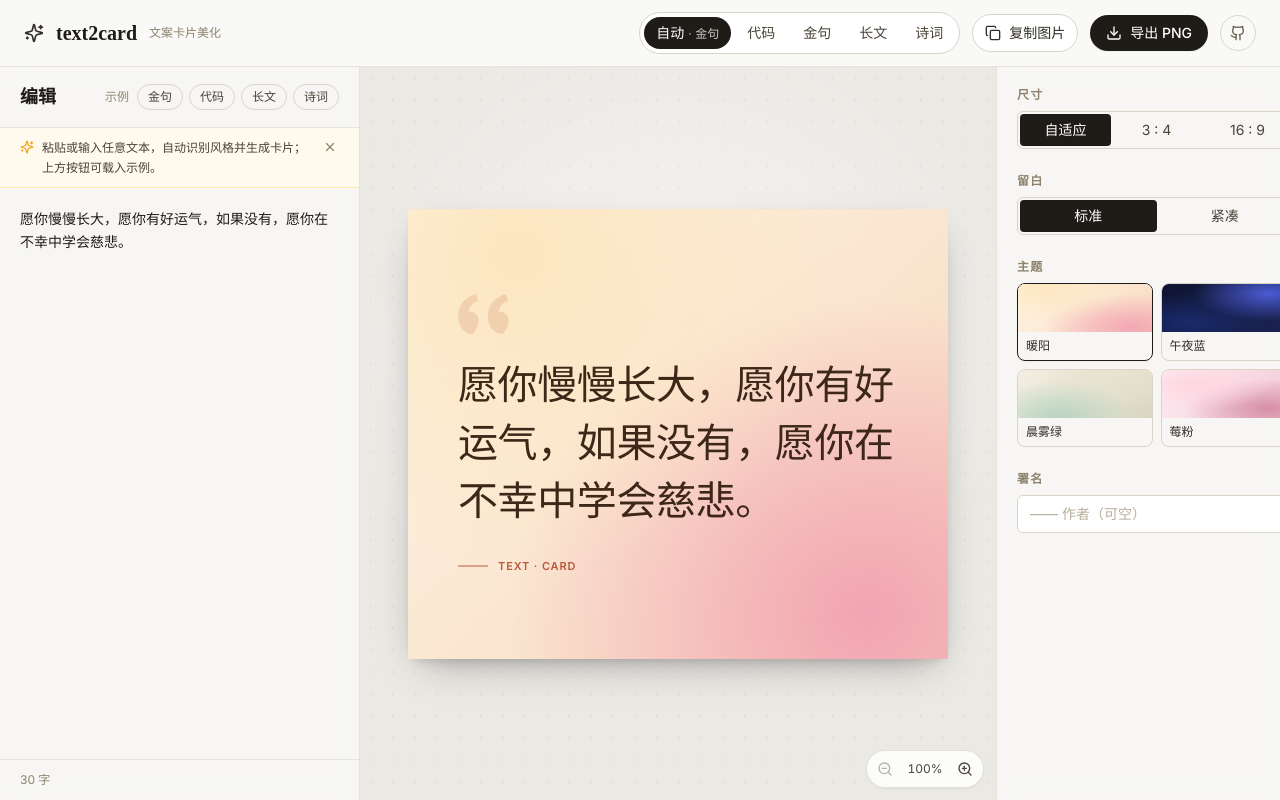
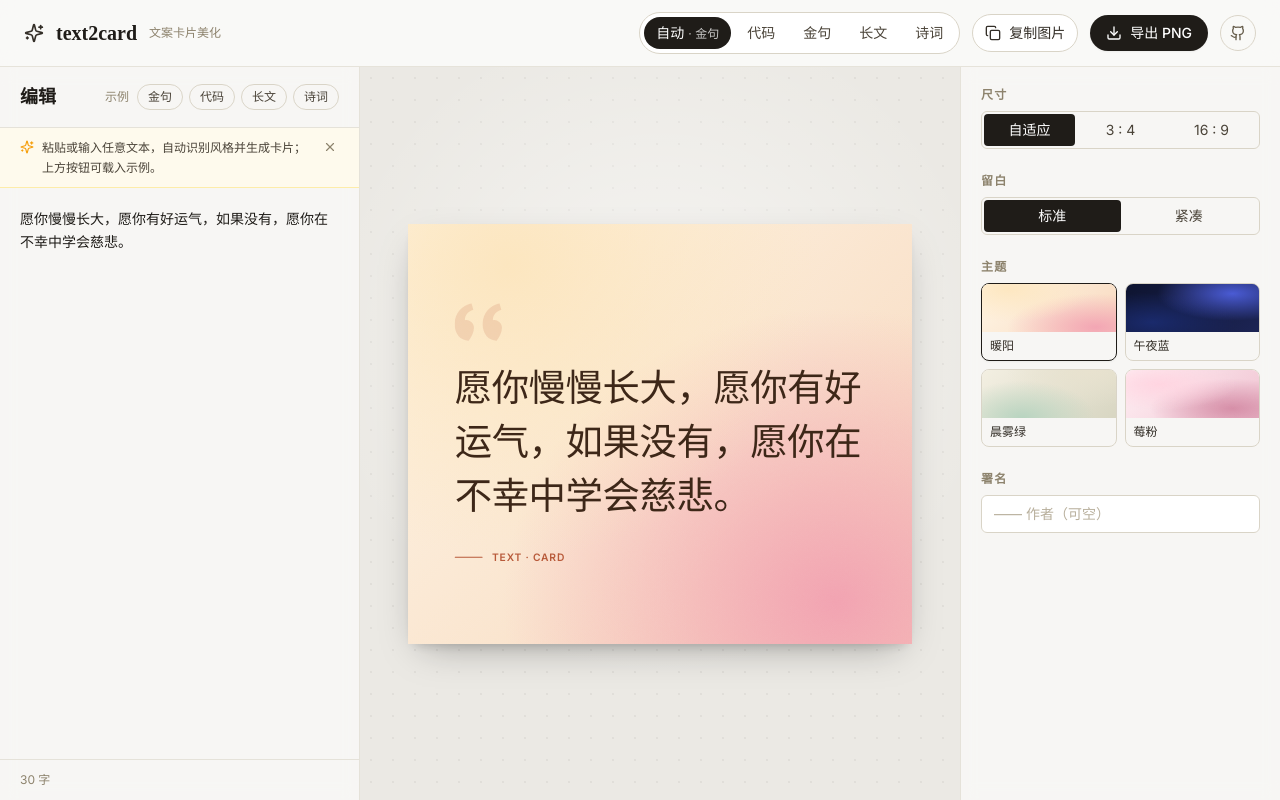
Before and after one commit to zxw1992/text2card, a React (Vite) app: page / in a window 1280 px wide. Built offline with nearby package versions, Linux system fonts and the light colour scheme; a web font is replaced by a local one.

Commit message:
revert: 移除手机预览缩放（P1）
手机上用户本能是双指捏合，触发的是浏览器整页缩放（非按钮缩放），
两者割裂、体验差。撤回 Preview 缩放控件与相关状态，回到「适应铺满」。
P2（手机默认 3:4）保留。

```diff
--- a/src/components/Preview.tsx
+++ b/src/components/Preview.tsx
@@ -1,6 +1,5 @@
 import { useEffect, useRef, useState } from 'react'
 import type { ReactNode } from 'react'
-import { ZoomIn, ZoomOut } from 'lucide-react'
 import { SIZE_DIMENSIONS, type SizeMode } from './CardFrame'
 
 interface Props {
@@ -9,12 +8,6 @@ interface Props {
   className?: string
   onFitContent?: () => void
 }
-
-// 预览缩放：1 = 适应（铺满），可放大到 3 倍拖动查看细节（只放大预览，不影响导出）
-const ZOOM_MIN = 1
-const ZOOM_MAX = 3
-const ZOOM_STEP = 0.5
-const clampZoom = (z: number) => Math.min(ZOOM_MAX, Math.max(ZOOM_MIN, Math.round(z * 10) / 10))
 
 /** 卡片内是否有元素被 overflow:hidden 截断（固定尺寸下内容放不下） */
 function hasClippedContent(root: HTMLElement | null): boolean {
@@ -29,12 +22,6 @@ export function Preview({ size, children, className = '', onFitContent }: Props)
   const [scale, setScale] = useState(0.5)
   const [innerHeight, setInnerHeight] = useState(0)
   const [clipped, setClipped] = useState(false)
-  const [zoom, setZoom] = useState(1)
-
-  // 切换尺寸时把缩放复位到「适应」
-  useEffect(() => {
-    setZoom(1)
-  }, [size])
 
   useEffect(() => {
     function compute() {
@@ -79,15 +66,12 @@ export function Preview({ size, children, className = '', onFitContent }: Props)
   }, [size, children])
 
   const dim = SIZE_DIMENSIONS[size]
-  const effScale = scale * zoom
-  const scaledH = (innerHeight || dim.height || dim.minHeight || 900) * effScale
+  const scaledH = (innerHeight || dim.height || dim.minHeight || 900) * scale
 
   return (
-    <div className={`relative h-full flex-1 ${className}`}>
-      {/* 滚动区：margin:auto 居中（而非 justify-center），放大溢出时可滚动到各边而不被裁 */}
     <div
       ref={wrapRef}
-        className="preview-scroll canvas-bg flex h-full w-full overflow-auto p-4 md:p-12"
+      className={`preview-scroll canvas-bg relative h-full flex-1 items-center justify-center overflow-auto p-4 md:p-12 ${className}`}
     >
       {clipped && (
         <div className="absolute left-1/2 top-4 z-10 flex max-w-[calc(100%-2rem)] -translate-x-1/2 items-center gap-2 rounded-full bg-amber-600/95 py-1.5 pl-4 pr-1.5 text-xs font-medium text-white shadow-sm">
@@ -104,11 +88,9 @@ export function Preview({ size, children, className = '', onFitContent }: Props)
       )}
       <div
         style={{
-            width: dim.width * effScale,
+          width: dim.width * scale,
           height: scaledH,
           position: 'relative',
-            margin: 'auto',
-            flex: 'none',
         }}
       >
         <div
@@ -117,7 +99,7 @@ export function Preview({ size, children, className = '', onFitContent }: Props)
             position: 'absolute',
             top: 0,
             left: 0,
-              transform: `scale(${effScale})`,
+            transform: `scale(${scale})`,
             transformOrigin: 'top left',
             boxShadow: '0 30px 80px -30px rgba(0,0,0,0.35), 0 12px 24px -12px rgba(0,0,0,0.18)',
           }}
@@ -126,33 +108,5 @@ export function Preview({ size, children, className = '', onFitContent }: Props)
         </div>
       </div>
     </div>
-
-      {/* 缩放控制：固定在预览区右下角，不随卡片滚动 */}
-      <div className="absolute bottom-3 right-3 z-10 flex items-center gap-0.5 rounded-full border border-ink-200/70 bg-white/85 p-1 text-ink-600 shadow-sm backdrop-blur">
-        <button
-          onClick={() => setZoom((z) => clampZoom(z - ZOOM_STEP))}
-          disabled={zoom <= ZOOM_MIN}
-          title="缩小"
-          className="flex h-7 w-7 items-center justify-center rounded-full transition hover:bg-ink-100 disabled:opacity-40"
-        >
-          <ZoomOut className="h-4 w-4" />
-        </button>
-        <button
-          onClick={() => setZoom(1)}
-          title="复位到适应"
-          className="min-w-[3rem] rounded-full px-1 text-xs tabular-nums transition hover:bg-ink-100"
-        >
-          {Math.round(zoom * 100)}%
-        </button>
-        <button
-          onClick={() => setZoom((z) => clampZoom(z + ZOOM_STEP))}
-          disabled={zoom >= ZOOM_MAX}
-          title="放大"
-          className="flex h-7 w-7 items-center justify-center rounded-full transition hover:bg-ink-100 disabled:opacity-40"
-        >
-          <ZoomIn className="h-4 w-4" />
-        </button>
-      </div>
-    </div>
   )
 }
```
Also changed, not shown: 1 other file (tests, documents, lock files or other folders). Lines whose indentation alone changed are shown as unchanged.
